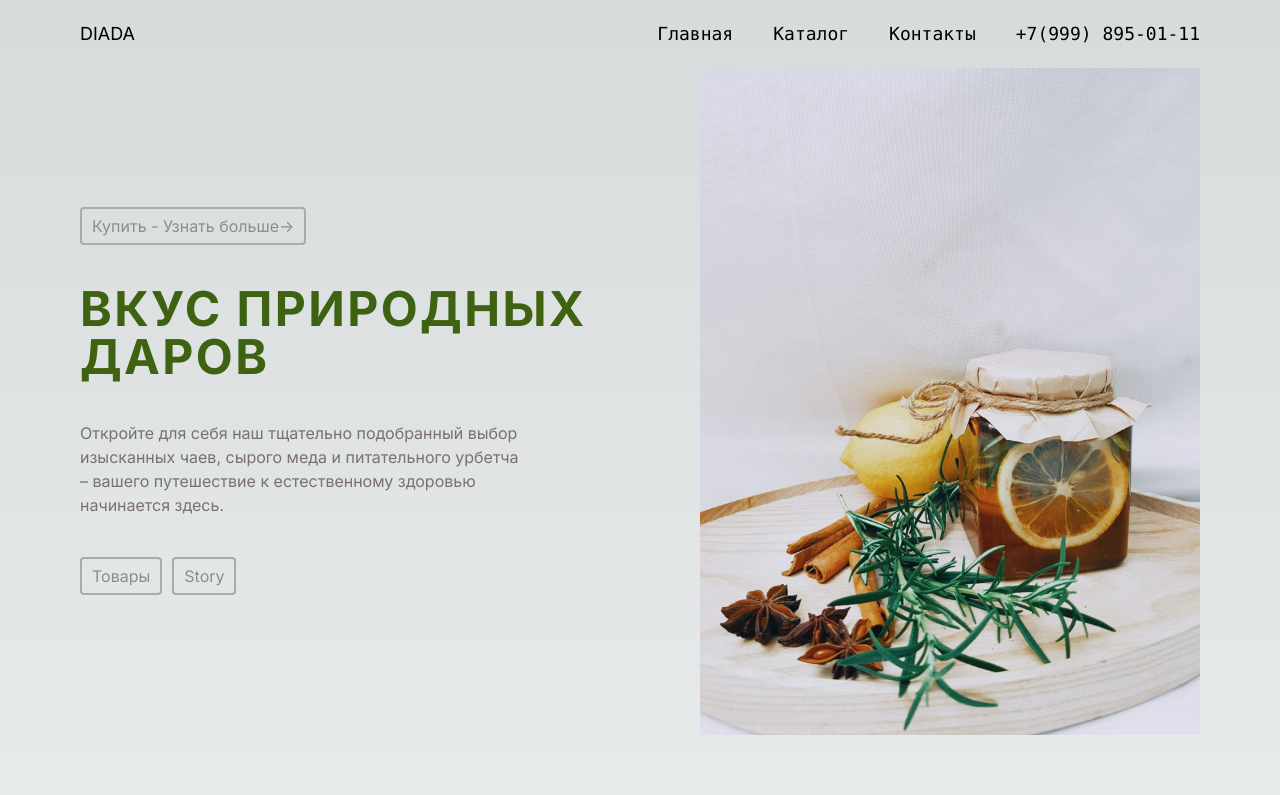
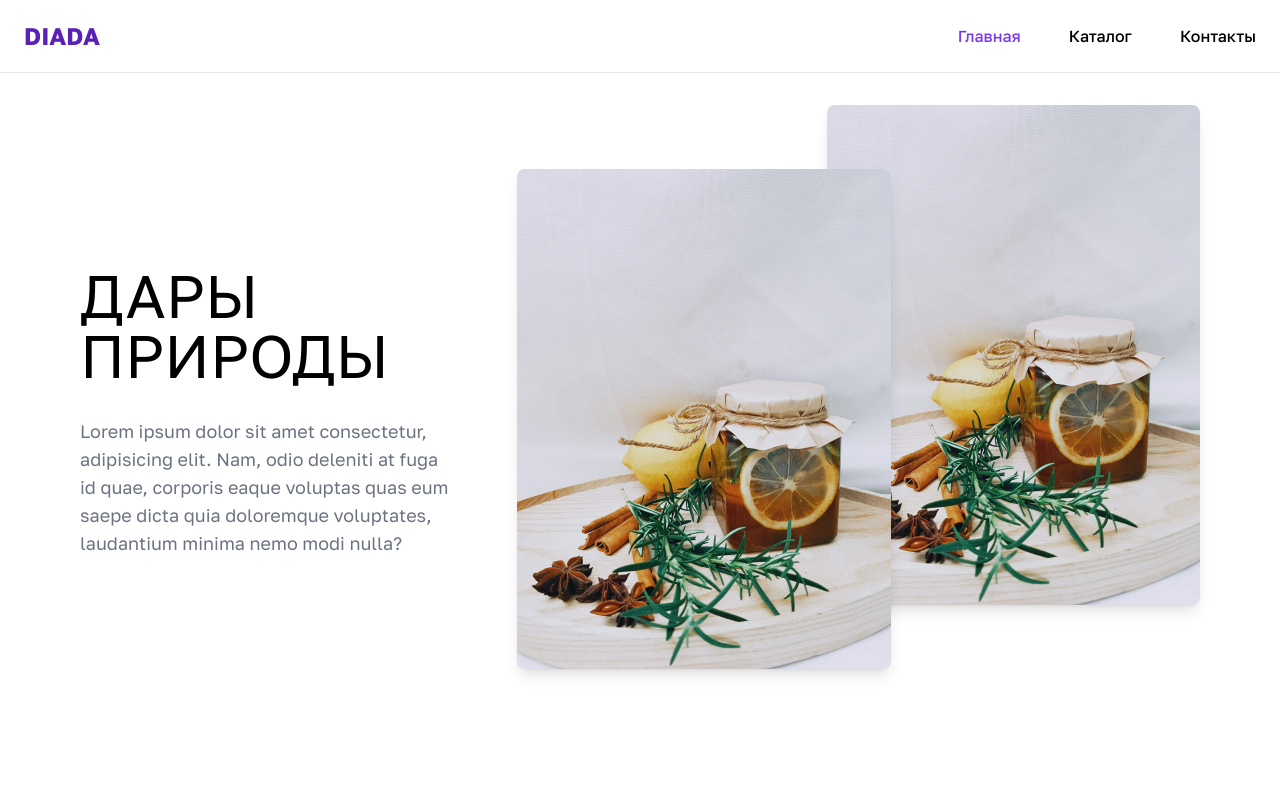
Before and after one commit to denchik3192/diada-shop, a Next.js app: page / in a window 1280 px wide. Shown: the top 795 px of the page. Built offline with nearby package versions, Linux system fonts and the light colour scheme.

Commit message:
feat: implement basic layout and routing

```diff
--- a/package.json
+++ b/package.json
@@ -9,6 +9,7 @@
     "lint": "next lint"
   },
   "dependencies": {
+    "clsx": "^2.1.1",
     "next": "14.2.3",
     "react": "^18",
     "react-dom": "^18",
--- a/src/app/globals.css
+++ /dev/null
@@ -1,33 +0,0 @@
-@tailwind base;
-@tailwind components;
-@tailwind utilities;
-
-:root {
-  --foreground-rgb: 0, 0, 0;
-  --background-start-rgb: 214, 219, 220;
-  --background-end-rgb: 255, 255, 255;
-}
-
-@media (prefers-color-scheme: dark) {
-  :root {
-    --foreground-rgb: 255, 255, 255;
-    --background-start-rgb: 0, 0, 0;
-    --background-end-rgb: 0, 0, 0;
-  }
-}
-
-body {
-  color: rgb(var(--foreground-rgb));
-  background: linear-gradient(
-      to bottom,
-      transparent,
-      rgb(var(--background-end-rgb))
-    )
-    rgb(var(--background-start-rgb));
-}
-
-@layer utilities {
-  .text-balance {
-    text-wrap: balance;
-  }
-}
--- /dev/null
+++ b/src/app/globals.scss
@@ -0,0 +1,9 @@
+@tailwind base;
+@tailwind components;
+@tailwind utilities;
+
+html,
+body{
+  @apply text-black bg-white text-base;
+
+}
--- a/src/app/layout.tsx
+++ b/src/app/layout.tsx
@@ -1,12 +1,13 @@
-import type { Metadata } from "next";
-import { Inter } from "next/font/google";
-import "./globals.css";
+import type { Metadata } from 'next';
+import { Golos_Text } from 'next/font/google';
+import './globals.scss';
+import Header from '@/components/Header/Header';
 
-const inter = Inter({ subsets: ["latin"] });
+const inter = Golos_Text({ subsets: ['latin'] });
 
 export const metadata: Metadata = {
-  title: "Create Next App",
-  description: "Generated by create next app",
+  title: 'Create Next App',
+  description: 'Generated by create next app',
 };
 
 export default function RootLayout({
@@ -16,7 +17,10 @@ export default function RootLayout({
 }>) {
   return (
     <html lang="en">
-      <body className={inter.className}>{children}</body>
+      <body className={inter.className}>
+        <Header />
+        {children}
+      </body>
     </html>
   );
 }
--- a/src/app/page.tsx
+++ b/src/app/page.tsx
@@ -3,12 +3,13 @@ import Link from 'next/link';
 import Footer from './../components/footer/Footer';
 import Header from '@/components/Header/Header';
 import Button from '@/components/button/Button';
+import MainBunner from '@/components/MainBunner/MainBunner';
 
 export default function Home() {
   return (
-    <>
-      <Header />
-      <main className="flex items-center justify-between px-20">
+    <div className="bg-white pb-6 sm:pb-8 lg:pb-12">
+      <MainBunner />
+      {/* <main className="flex items-center justify-between px-20">
         <div className="title-section py-20">
           <Button>
             Купить - Узнать больше
@@ -111,8 +112,8 @@ export default function Home() {
             </p>
           </a>
         </div>
-      </div>
-      <Footer />
-    </>
+      </div> */}
+      {/* <Footer /> */}
+    </div>
   );
 }
--- a/src/components/Header/Header.tsx
+++ b/src/components/Header/Header.tsx
@@ -1,29 +1,29 @@
 import Link from 'next/link';
-import { FunctionComponent } from 'react';
+import { FC, FunctionComponent } from 'react';
+import { menu } from './menu.data';
+import NavItem from './NavItem';
 
-interface HeaderProps {}
+export const Header: FC = () => {
+  return (
+    <header className="mb-8 border-b">
+      <div className="flex items-center justify-between mx-auto max-w-2xl px-4 py-5 sm:px-6 lg:max-w-7xl">
+        <Link href={'/'}>
+          <h1 className="text-2xl font-bold text-violet-800">DIADA</h1>
+        </Link>
 
-export const Header: FunctionComponent<HeaderProps> = () => {
-  return (
-    <div className="flex items-center px-20 py-5">
-      <h1 className="text-lg">DIADA</h1>
-      <nav className="z-10 w-full max-w-8xl font-mono text-lg lg:flex justify-end">
-        <Link className="pointer-events-none gap-2 lg:pointer-events-auto pr-10" href="/">
-          <h2>Главная</h2>
-        </Link>
-        <Link className="pointer-events-none gap-2 lg:pointer-events-auto pr-10" href="/products">
-          <h2>Каталог</h2>
-        </Link>
-        <Link className="pointer-events-none gap-2 lg:pointer-events-auto pr-10" href="/products">
-          <h2>Контакты</h2>
-        </Link>
-        <Link
-          className="pointer-events-none flex place-items-center gap-2 p-8 lg:pointer-events-auto lg:p-0"
-          href="/products">
-          <>+7(999) 895-01-11</>
-        </Link>
-      </nav>
-    </div>
+        <nav className="hidden gap-12 lg:flex 2xl:ml-16">
+          {menu.map((item, index) => (
+            <NavItem key={index} item={item} />
+          ))}
+
+          {/* <Link
+            className="pointer-events-none flex place-items-center gap-2 p-8 lg:pointer-events-auto lg:p-0"
+            href="/products">
+            <>+7(999) 895-01-11</>
+          </Link> */}
+        </nav>
+      </div>
+    </header>
   );
 };
 
--- /dev/null
+++ b/src/components/Header/NavItem.tsx
@@ -0,0 +1,28 @@
+'use client';
+import { FC } from 'react';
+import { IMenuItem } from './menu.interface';
+import Link from 'next/link';
+import cn from 'clsx';
+import { usePathname } from 'next/navigation';
+
+interface INavItemProps {
+  item: IMenuItem;
+}
+
+const NavItem: FC<INavItemProps> = ({ item }) => {
+  const pathname = usePathname();
+  return (
+    <div>
+      <Link
+        className={cn(
+          'text-base font-medium transition duration-100 hover:text-violet-600',
+          pathname === item.link ? 'text-violet-600' : 'text-grey-600',
+        )}
+        href={item.link}>
+        {item.name}
+      </Link>
+    </div>
+  );
+};
+
+export default NavItem;
--- /dev/null
+++ b/src/components/Header/menu.data.ts
@@ -0,0 +1,16 @@
+import { IMenuItem } from "./menu.interface";
+
+export const menu: IMenuItem[] = [
+    {
+        name: 'Главная',
+        link: '/'
+    },
+    {
+        name: 'Каталог',
+        link: '/catalog'
+    },
+    {
+        name: 'Контакты',
+        link: '/contacts'
+    },
+]
--- /dev/null
+++ b/src/components/Header/menu.interface.ts
@@ -0,0 +1,4 @@
+export interface IMenuItem {
+    link: string;
+    name: string;
+}
--- /dev/null
+++ b/src/components/MainBunner/LeftBunner.tsx
@@ -0,0 +1,18 @@
+import { FC } from 'react';
+
+const LeftBunner: FC = () => {
+  return (
+    <div className="mb-6 flex w-full flex-col justify-center sm:mb-12 lg:mb-0 lg:w-1/3 lg:pb-24 lg:pt-40">
+      <h1 className="mb-4 text-4xl font-bald text-black sm:text-5xl md:mb-8 md:text-6xl">
+        ДАРЫ ПРИРОДЫ
+      </h1>
+      <p className="max-w-md leading-relaxed text-gray-500 xl:text-lg">
+        Lorem ipsum dolor sit amet consectetur, adipisicing elit. Nam, odio deleniti at fuga id
+        quae, corporis eaque voluptas quas eum saepe dicta quia doloremque voluptates, laudantium
+        minima nemo modi nulla?
+      </p>
+    </div>
+  );
+};
+
+export default LeftBunner;
--- /dev/null
+++ b/src/components/MainBunner/MainBunner.tsx
@@ -0,0 +1,16 @@
+import React, { FC } from 'react';
+import LeftBunner from './LeftBunner';
+import RightBunner from './RightBunner';
+
+const MainBunner: FC = () => {
+  return (
+    <section className="mx-auto max-w-6xl px-4 sm:pb-6 lg:max-w7xl">
+      <div className="mb-8 flex flex-wrap justify-between md:mb-16">
+        <LeftBunner />
+        <RightBunner />
+      </div>
+    </section>
+  );
+};
+
+export default MainBunner;
--- /dev/null
+++ b/src/components/MainBunner/RightBunner.tsx
@@ -0,0 +1,29 @@
+import Image from 'next/image';
+import { FC } from 'react';
+
+const RightBunner: FC = () => {
+  return (
+    <div className="mb-12 flex w-full md:md-16 lg:w-2/3">
+      <div className="relative left-12 top-12 z-10 -ml-12 overflow-hidden rounded-lg bg-gray-100 shadow-lg md:left-16 md:top-16 lg:ml-0">
+        <Image
+          src="/tea.jpeg"
+          alt="Banner"
+          className="h-full w-full object-cover object-center priority "
+          width={500}
+          height={500}
+        />
+      </div>
+      <div className="overflow-hidden rounded-lg bg-gray-100 shadow-lg">
+        <Image
+          src="/tea.jpeg"
+          alt="Banner"
+          className="h-full w-full object-cover object-center priority "
+          width={500}
+          height={500}
+        />
+      </div>
+    </div>
+  );
+};
+
+export default RightBunner;
```
Also changed, not shown: 1 other file (tests, documents, lock files or other folders).
